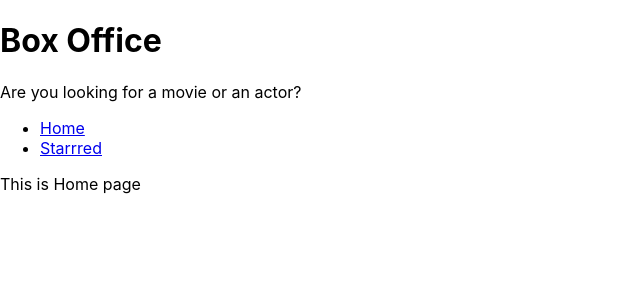
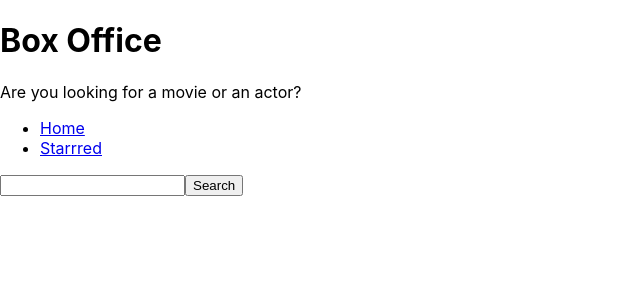
Before and after one commit to ChanduGangola06/box-office, a React (Create React App) app: page / in a window 1280 px wide. Shown: the top 300 px of the page, without its empty margins (0-640 px from the left). Built offline with nearby package versions, Linux system fonts and the light colour scheme.

Commit message:
added input and fetch results from tv maze api

```diff
--- a/src/pages/Home.js
+++ b/src/pages/Home.js
@@ -1,8 +1,43 @@
-import React from 'react';
+import React, { useState } from 'react';
 import MainPageLayout from '../components/MainPageLayout';
 
 const Home = () => {
-  return <MainPageLayout>This is Home page</MainPageLayout>;
+  const [input, setInput] = useState('');
+
+  const onSearch = () => {
+    // https://api.tvmaze.com/search/shows?q=men
+
+    fetch(`https://api.tvmaze.com/search/shows?q=${input}`)
+      .then(r => r.json())
+      .then(result => {
+        // eslint-disable-next-line
+        console.log(result);
+      });
+  };
+
+  const onInputChange = ev => {
+    setInput(ev.target.value);
+  };
+
+  const onKeyDown = ev => {
+    if (ev.keyCode === 13) {
+      onSearch();
+    }
+  };
+
+  return (
+    <MainPageLayout>
+      <input
+        type="text"
+        onChange={onInputChange}
+        onKeyDown={onKeyDown}
+        value={input}
+      />
+      <button type="button" onClick={onSearch}>
+        Search
+      </button>
+    </MainPageLayout>
+  );
 };
 
 export default Home;
```
